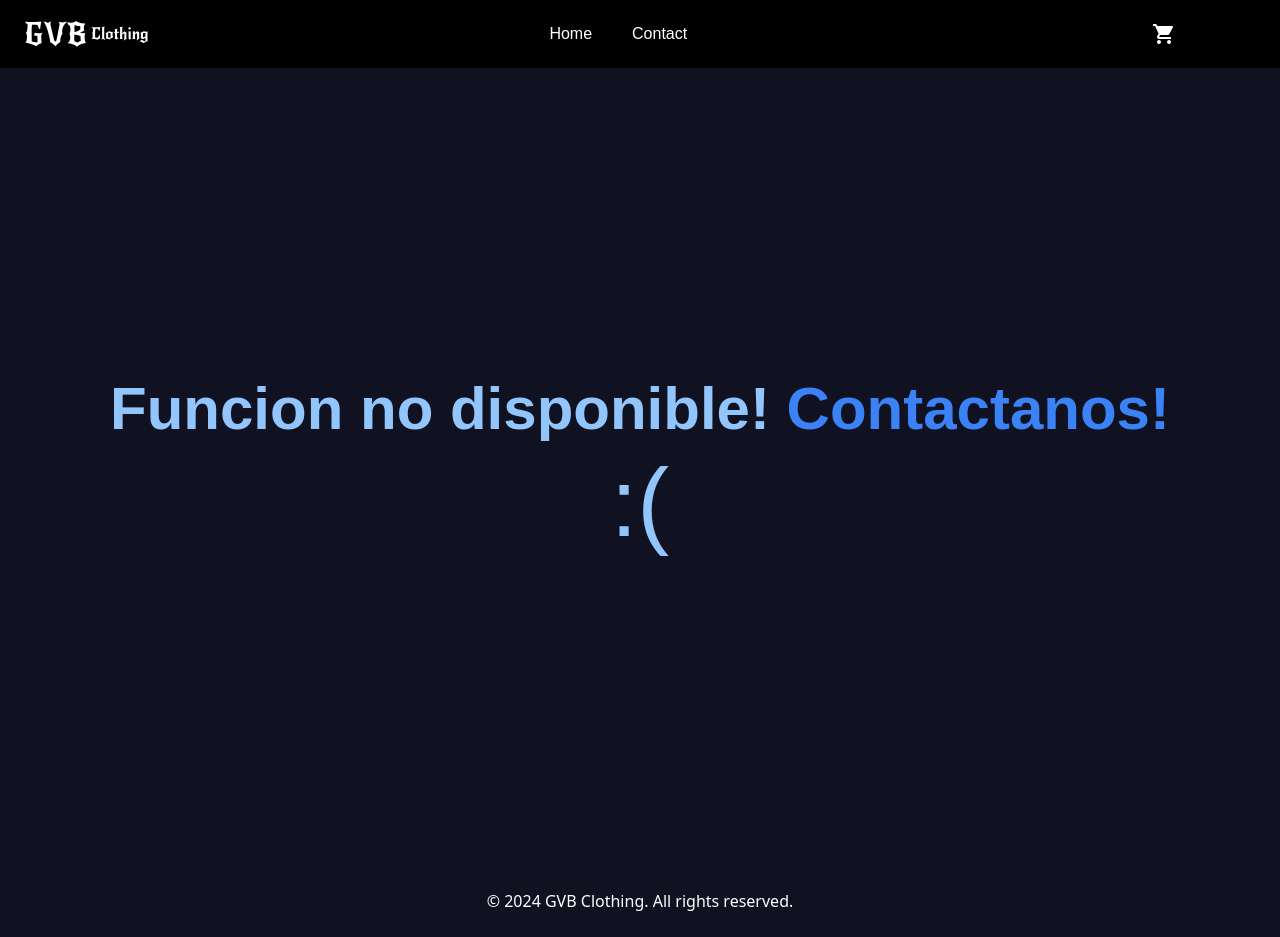
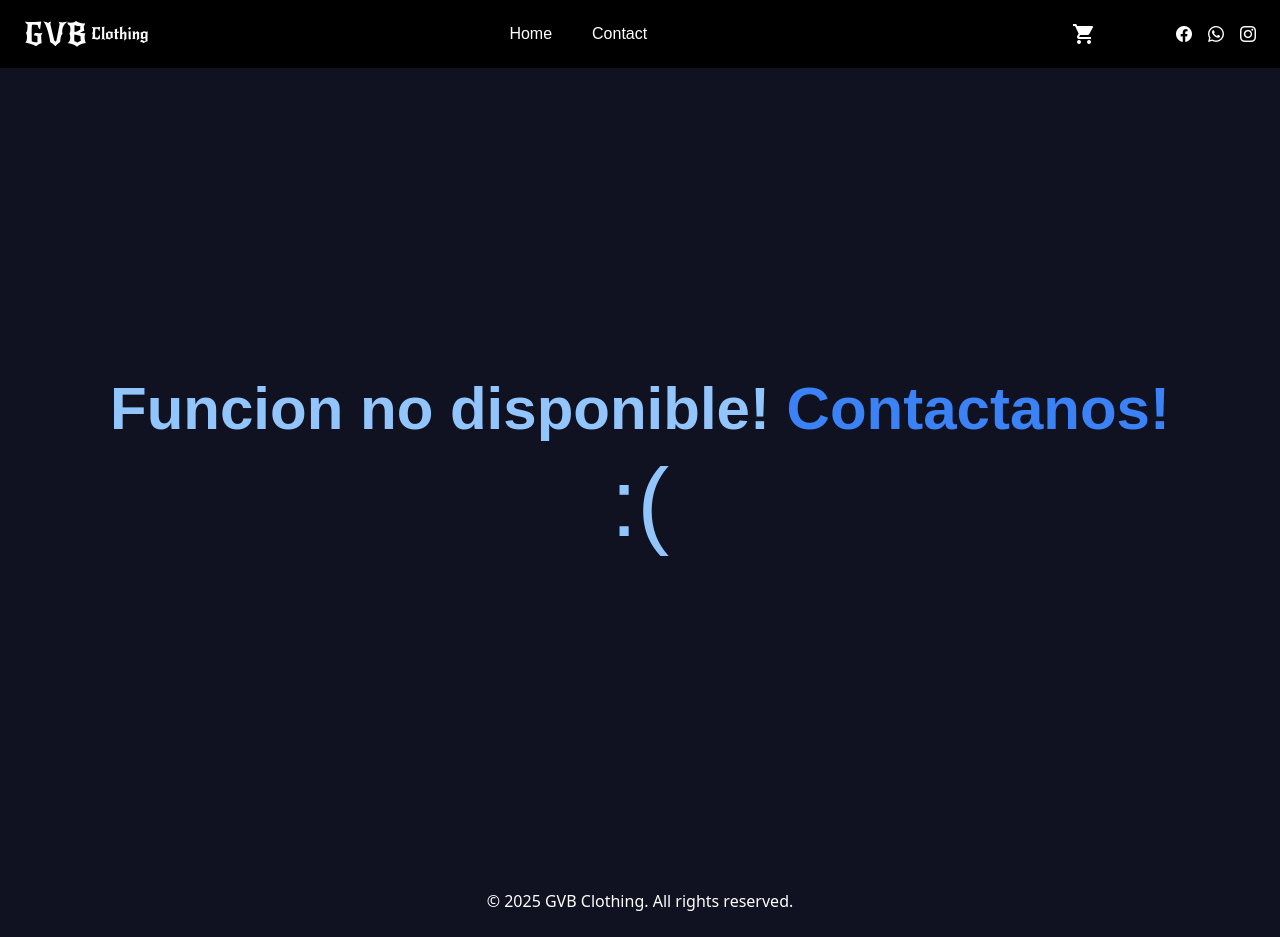
Before and after one commit to Sweet217/GVBClothing, a Vue app: page /Cart in a window 1280 px wide. Built offline with nearby package versions, Linux system fonts and the light colour scheme; a web font is replaced by a local one.

Commit message:
icons, 2025

```diff
--- a/package.json
+++ b/package.json
@@ -10,6 +10,8 @@
     "deploy": "gh-pages -d dist"
   },
   "dependencies": {
+    "bootstrap": "^5.3.4",
+    "bootstrap-icons": "^1.11.3",
     "material-icons": "^1.13.12",
     "smooth-scroll": "^16.1.3",
     "vue": "^3.5.13",
--- a/src/components/Footer.vue
+++ b/src/components/Footer.vue
@@ -1,7 +1,7 @@
 <template>
   <footer class="bg-custom-bg text-white py-6 mt-auto w-full">
     <div class="container mx-auto text-center">
-      <p>&copy; 2024 GVB Clothing. All rights reserved.</p>
+      <p>&copy; 2025 GVB Clothing. All rights reserved.</p>
     </div>
   </footer>
 </template>
--- a/src/components/Header.vue
+++ b/src/components/Header.vue
@@ -65,11 +65,42 @@
         <!-- Cart Icon -->
         <router-link
           to="/cart"
-          class="font-super-funky hover:text-purple-100 flex items-center mr-20"
+          :class="[
+            'font-super-funky hover:text-purple-100 flex items-center mr-20',
+            isScrolled ? 'opacity-0' : 'opacity-100',
+          ]"
         >
           <span class="material-icons">shopping_cart</span>
         </router-link>
       </nav>
+
+      <!-- Social Media Icons -->
+      <div :class="['flex space-x-4', isScrolled ? 'opacity-0' : 'opacity-100']">
+        <a
+          href="https://www.facebook.com/profile.php?id=61574341145991"
+          target="_blank"
+          rel="noopener noreferrer"
+          class="text-white hover:text-blue-500"
+        >
+          <i class="bi bi-facebook"></i>
+        </a>
+        <a
+          href="https://wa.me/523125953394"
+          target="_blank"
+          rel="noopener noreferrer"
+          class="text-white hover:text-green-500"
+        >
+          <i class="bi bi-whatsapp"></i>
+        </a>
+        <a
+          href="https://www.instagram.com/gvb_clothing/"
+          target="_blank"
+          rel="noopener noreferrer"
+          class="text-white hover:text-pink-500"
+        >
+          <i class="bi bi-instagram"></i>
+        </a>
+      </div>
     </div>
   </header>
 </template>
--- a/src/main.js
+++ b/src/main.js
@@ -2,6 +2,7 @@ import { createApp } from 'vue';
 import './style.css';
 import App from './App.vue';
 import router from '../router';
+import 'bootstrap-icons/font/bootstrap-icons.css';
 
 const app = createApp(App);
 app.use(router);
--- a/src/views/Mainpage.vue
+++ b/src/views/Mainpage.vue
@@ -193,7 +193,7 @@ export default {
           name: "Playera Arena Oversize 240GSM",
           description:
             "Camisa corte oversize, suave, fresca y de la más alta calidad, con cuello que no se deforma, pesada y con estilo. Logo bordado en la parte inferior izquierda.",
-          price: 300,
+          price: 350,
           image: arena_back,
           images: [arena_back, arena_side],
         },
@@ -201,7 +201,7 @@ export default {
           name: "Playera Café Oversize 240GSM",
           description:
             "Camisa corte oversize, suave, fresca y de la más alta calidad, con cuello que no se deforma, pesada y con estilo. Logo bordado en la parte inferior izquierda.",
-          price: 300,
+          price: 350,
           image: cafe_front,
           images: [cafe_back, cafe_side, cafe_front],
         },
@@ -209,7 +209,7 @@ export default {
           name: "Playera Gris Oxford Oversize 240GSM",
           description:
             "Camisa corte oversize, suave, fresca y de la más alta calidad, con cuello que no se deforma, pesada y con estilo. Logo bordado en la parte inferior izquierda.",
-          price: 300,
+          price: 350,
           image: gris_oxford_front,
           images: [gris_oxford_front, gris_oxford_side],
         },
@@ -217,7 +217,7 @@ export default {
           name: "Crop Top Gris Oxford Oversize 240GSM",
           description:
             "Crop top oversize, suave, fresco y de la más alta calidad, con cuello que no se deforma, pesado y con estilo. Logo bordado en la parte inferior izquierda.",
-          price: 300,
+          price: 350,
           image: gris_oxford_croptop_front,
           images: [gris_oxford_croptop_front, gris_oxford_croptop_side],
         },
@@ -225,7 +225,7 @@ export default {
           name: "Playera Rosa Palo Oversize 240GSM",
           description:
             "Camisa corte oversize, suave, fresca y de la más alta calidad, con cuello que no se deforma, pesada y con estilo. Logo bordado en la parte inferior izquierda.",
-          price: 300,
+          price: 350,
           image: rosa_palo_back,
           images: [rosa_palo_back, rosa_palo_side],
         },
```
Also changed, not shown: 1 other file (tests, documents, lock files or other folders).
